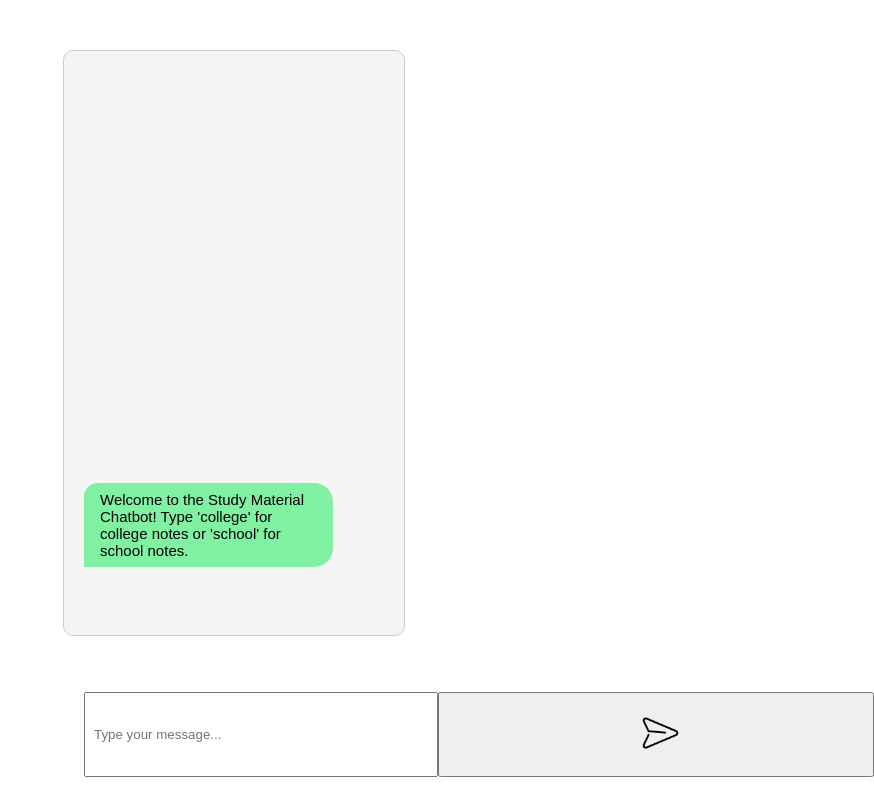
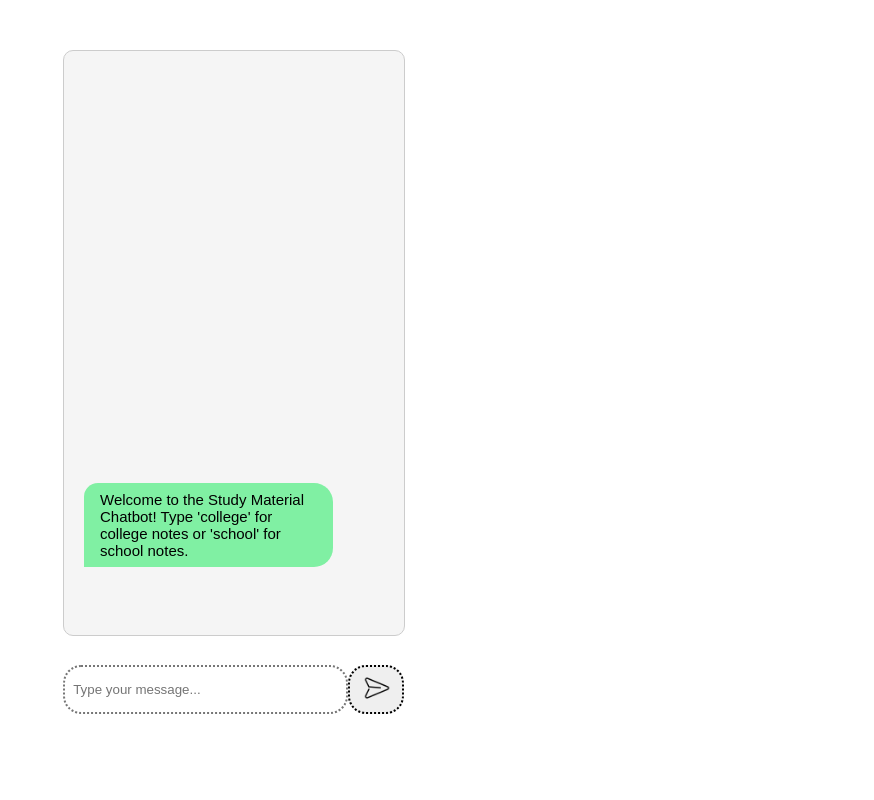
Before and after one commit to pradxnebula/index-chatbot, a plain HTML site: page index.html in a window 1280 px wide. Shown: the whole page, without its empty margins (406-1280 px from the left). Drawn offline with Linux system fonts and the light colour scheme.

Commit message:
Added changes

```diff
--- a/index.html
+++ b/index.html
@@ -13,13 +13,14 @@
     <div id="chatbox">
         <div id="chatContainer">
             <div id="chatlogs">
-                <img id="typingGif" src="typing.gif" alt="Typing Animation" style="display: none;">
+                <img id="typingGif" src="typing.gif" alt="Typing Animation">
 
             </div>
             <div style="position: absolute; bottom: 23px;">
-            <div class="input-interface" style="display: flex;">
-                <input type="text" id="userInput" placeholder="Type your message...">
-                <button><img id="sendBtn" src="/send-btn.png" alt=""></button>
+            <div class="input-interface" >
+                <input type="text" id="userInput" placeholder="Type your message..." style="border-radius: 18px; border-style: dotted;">
+                <button style="    border-radius: 18px;
+                border-style: dotted;"><img id="sendBtn" src="/send-btn.png" alt=""></button>
             </div>
         </div>
         </div>
--- a/style.css
+++ b/style.css
@@ -4,7 +4,6 @@ body {
   padding: 0;
   box-sizing: border-box;
 }
-
 
 #chatbox {
   width: 300px;
@@ -41,8 +40,8 @@ body {
 }
 
 #sendBtn {
-    width: 18%;
-    padding: 8px;
+  width: 2.5rem;
+  padding: 0px;
   box-sizing: border-box;
   margin-left: 2%;
 }
@@ -80,3 +79,29 @@ body {
 ::-webkit-scrollbar {
   display: none;
 }
+
+.input-interface {
+  display: flex;
+  width: 356px;
+  margin-left: -1.3rem;
+  margin-top: -4rem;
+}
+
+@media (min-width:786px) {
+    .input-interface {
+    margin-top: -7rem;
+    }
+}
+
+#typingGif {
+  display: none;
+  margin-top: -3rem;
+  position: absolute;
+  bottom: 9rem;
+}
+
+@media (min-width:786px) {
+    #typingGif {
+    bottom: 10rem;
+    }
+}
```
Lines whose indentation alone changed are shown as unchanged.
